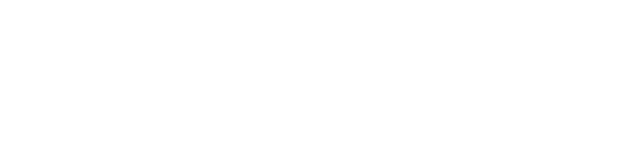
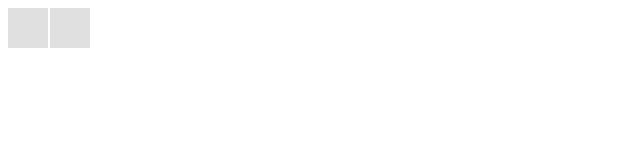
Before and after one commit to acciojob/Color-board-shivampatidar7932, a website: page main.html in a window 1280 px wide. Shown: the whole page, without its empty margins (0-640 px from the left). Drawn offline with Linux system fonts and the light colour scheme.

Commit message:
created a submission

```diff
--- a/main.html
+++ b/main.html
@@ -8,6 +8,14 @@
 
 <body>
 	<!-- the entire body must be written by student -->
+	<div class="container">
+        <!-- Create 800 boxes with the class "square" -->
+        <!-- You can use a loop or script to generate these dynamically -->
+        <!-- For simplicity, I'm manually adding a few boxes here -->
+        <div class="square"></div>
+        <div class="square"></div>
+        <!-- Add more squares as needed -->
+    </div>
     <script type="text/javascript" src="./script.js">
 </script>
 
--- a/styles.css
+++ b/styles.css
@@ -1 +1,18 @@
 /*  your css code here. If applicable */
+.container {
+    display: grid;
+    grid-template-columns: repeat(20, 40px); /* Adjust grid properties as needed */
+    gap: 2px; /* Adjust gap between squares as needed */
+}
+
+.square {
+    width: 40px;
+    height: 40px;
+    background-color: #e0e0e0; /* Initial background color */
+    transition: background-color 1s; /* Smooth transition for 1 second */
+    cursor: pointer;
+}
+
+.square:hover {
+    background-color: #3498db; /* Color change on hover */
+}
```
